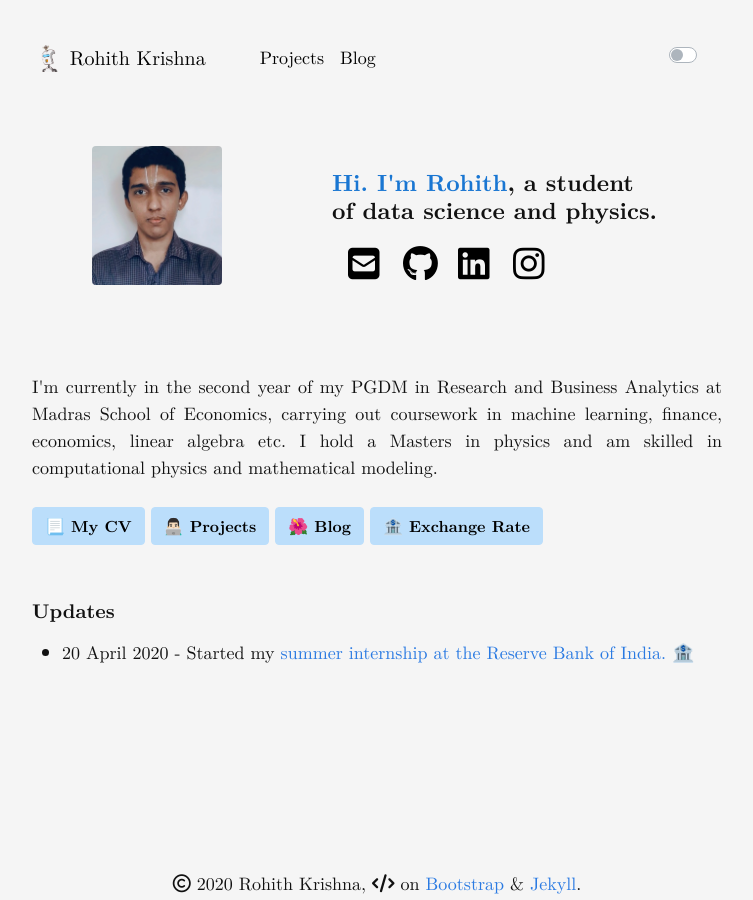
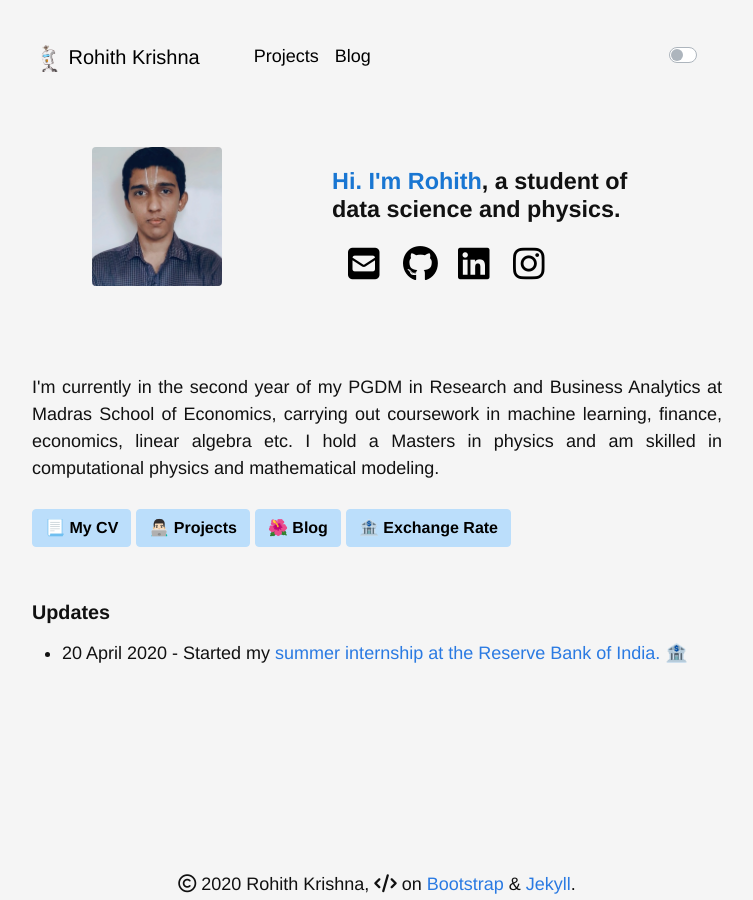
Before and after one commit to rohithmay/rohithmay.github.io, a Jekyll site: the page built from index.md, in a window 1280 px wide. Shown: the whole page, without its empty margins (263-1016 px from the left). Built offline with Jekyll 4.4.1, drawn with Linux system fonts in a browser that asks for light colours; nearby versions of some CDN libraries; some web fonts are replaced; a style sheet for code colours, icons or effects is not loaded.

Commit message:
Update main.scss

```diff
--- a/css/main.scss
+++ b/css/main.scss
@@ -7,7 +7,8 @@
 // Our variables
 //$base-font-family: 'Nunito', Helvetica, Arial, sans-serif;
 // $base-font-family: 'Helvetica Neue', Helvetica, Arial, sans-serif;
-$base-font-family: 'Latin Modern', Georgia, Times, serif;
+//$base-font-family: 'Latin Modern', Georgia, Times, serif;
+$base-font-family: 'CMU Sans', Helvetica, sans-serif;
 $base-font-size: 18px;
 $small-font-size: $base-font-size * 0.875;
 $base-line-height: 1.5;
```
